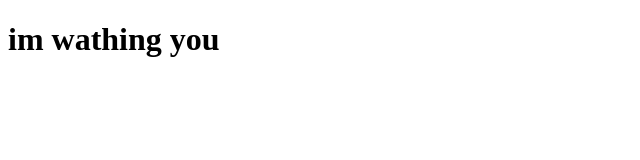
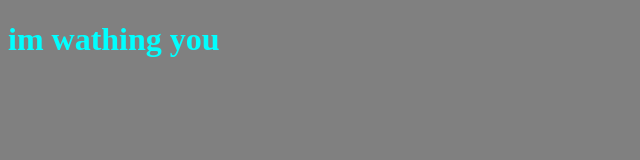
Before and after one commit to watcher857/watcher857.github.io, a plain HTML site: page index.html in a window 1280 px wide. Shown: the whole page, without its empty margins (0-640 px from the left). Drawn offline with Linux system fonts and the light colour scheme.

Commit message:
Update css\styles.css

```diff
--- /dev/null
+++ b/css/styles.css
@@ -0,0 +1,8 @@
+*{
+    box-sizing: border-box;
+}
+
+body{
+    background-color: gray;
+    color: aqua;
+}
--- a/index.html
+++ b/index.html
@@ -4,6 +4,7 @@
     <meta charset="UTF-8">
     <meta name="viewport" content="width=device-width, initial-scale=1.0">
     <title>hello</title>
+    <link rel="stylesheet" href="./css/styles.css">
 </head>
 <body>
     <h1>im wathing you</h1>
```
